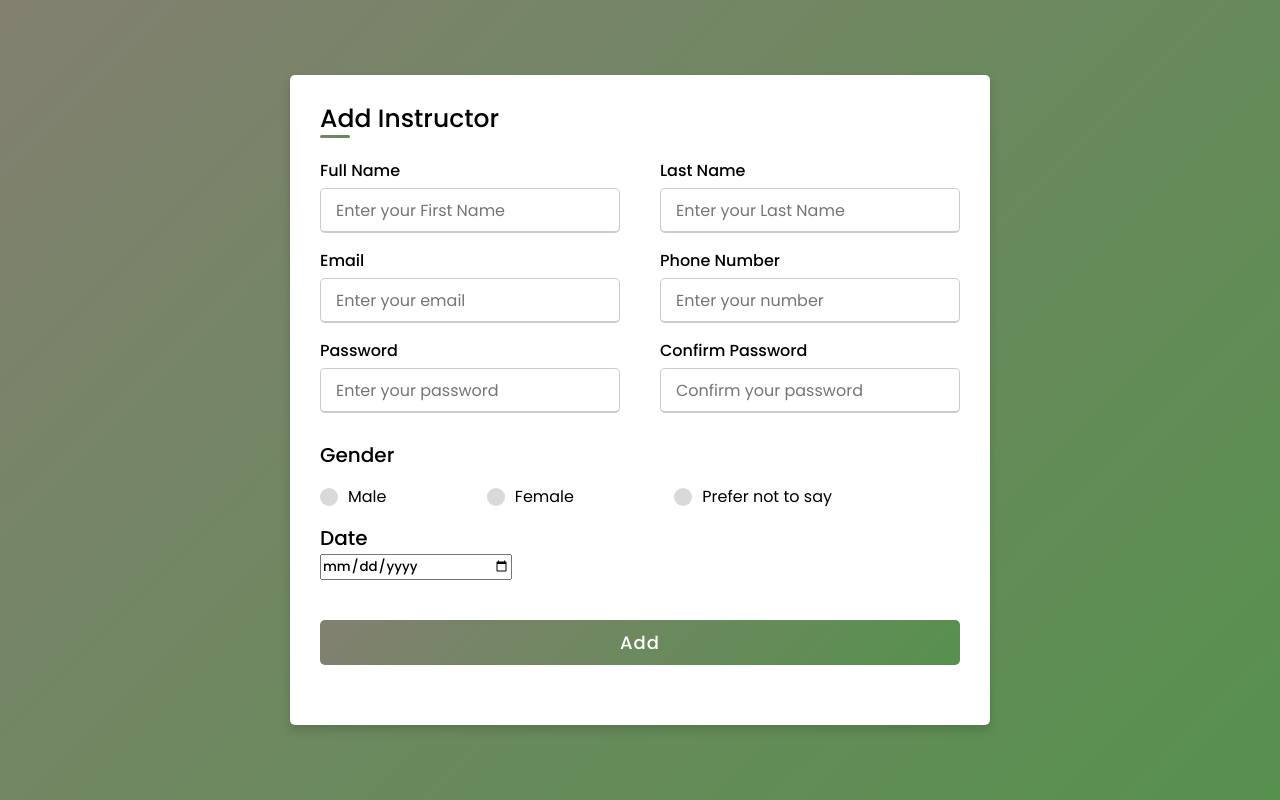
After one commit to NadaMarmouch/Autocorrection, a PHP site: page /addinstructor.php in a window 1280 px wide. The commit adds this page. Run offline with PHP 8.4, Linux system fonts and the light colour scheme; some libraries are stand-ins or nearby versions.

Commit message:
add instructor screen

```diff
--- /dev/null
+++ b/addinstructor.php
@@ -0,0 +1,78 @@
+<!DOCTYPE html>
+    <html lang="
+    " dir="ltr">
+
+    <head>
+        <meta charset="utf-8">
+        <title>Sign-Up</title>
+        <link rel="stylesheet" href="assets/sign.css"> <!-- hena by linked styling bt3 sign up -->
+        <link rel="stylesheet" href="assets/navbar.css"> <!-- hena by linked el navbar-->
+    </head>
+
+    <body>
+    <div class="container">
+      <div class="title">Add Instructor</div>
+      <div class="content">
+        <form  method="post">
+          <div class="user-details">
+            <div class="input-box">
+              <span class="details">Full Name</span>
+              <input type="text" placeholder="Enter your First Name" name="fname" required>
+            </div>
+            <div class="input-box">
+              <span class="details">Last Name</span>
+              <input type="text" placeholder="Enter your Last Name" required name="lname">
+            </div>
+            <div class="input-box">
+              <span class="details">Email</span>
+              <input type="text" placeholder="Enter your email" required name="email">
+            </div>
+            <div class="input-box">
+              <span class="details">Phone Number</span>
+              <input type="text" placeholder="Enter your number" name="phonenumber" required>
+            </div>
+            <div class="input-box">
+              <span class="details">Password</span>
+              <input type="password" placeholder="Enter your password" required name="password">
+            </div>
+            <div class="input-box">
+              <span class="details">Confirm Password</span>
+              <input type="password" placeholder="Confirm your password" required>
+            </div>
+          </div>
+          <div class="gender-details">
+            <input type="radio" name="gender"value="male" id="dot-1">
+            <input type="radio" name="gender" value="female"id="dot-2">
+            <input type="radio" name="gender" value="other"id="dot-3">
+            <span class="gender-title">Gender</span>
+            <div class="category">
+              <label for="dot-1">
+              <span class="dot one"></span>
+              <span class="gender">Male</span>
+            </label>
+            <label for="dot-2">
+              <span class="dot two"></span>
+              <span class="gender">Female</span>
+            </label>
+            <label for="dot-3">
+              <span class="dot three"></span>
+              <span class="gender">Prefer not to say</span>
+              </label>
+            </div>
+          </div>
+          <div class="form-group">
+              <label class="group-title">Date</label>
+              <div>
+            <input style ="width:30%;" class="styles" type="date" name="Age" ><br></div>
+  </div>
+          <div class="button">
+            <input name="submit"type="submit" value="Add"> <br>
+
+          </div>
+        </form>
+      </div>
+    </div>
+
+  </body>
+
+  </html>
--- a/app/view/ViewUser.php
+++ b/app/view/ViewUser.php
@@ -41,11 +41,7 @@ class UserView extends View{
             </div>
             <div class="input-box">
               <span class="details">Password</span>
-<<<<<<< Updated upstream
               <input type="password" placeholder="Enter your password" required>
-=======
-              <input type="password" placeholder="Enter your password" required name="password">
->>>>>>> Stashed changes
             </div>
             <div class="input-box">
               <span class="details">Confirm Password</span>
```
Also changed, not shown: user.php (+7 -0 lines).
